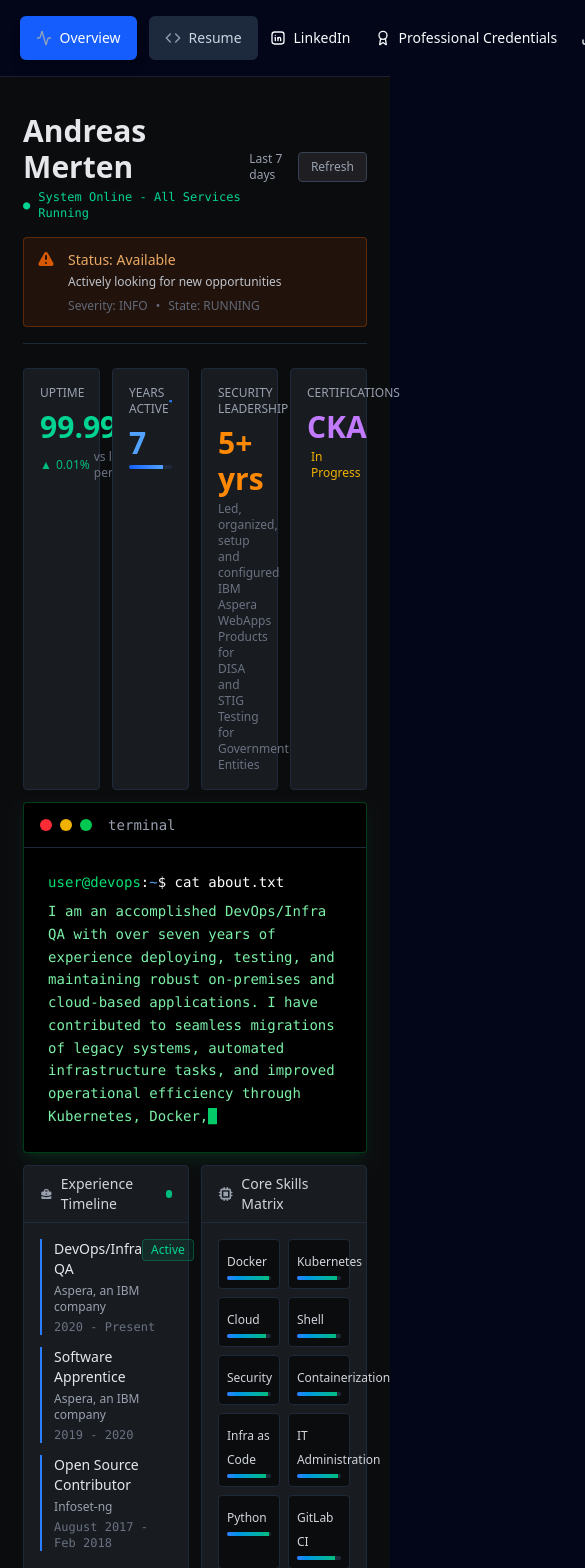
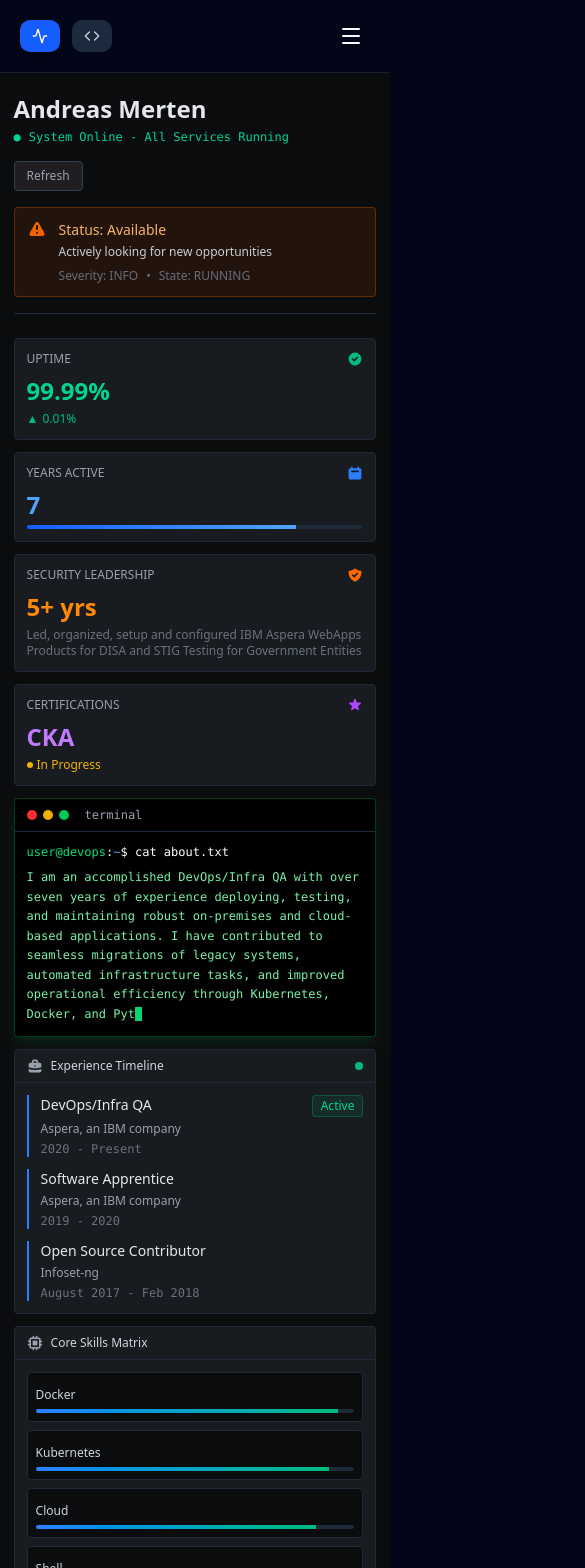
Before and after one commit to dremerten/pub-site, a React (Vite) app: page /overview in a window 390 px wide. Shown: the top 1568 px of the page, 585 px wide, since content can reach past the window. Built offline with nearby package versions, Linux system fonts and the light colour scheme; the HTML template or start-up script is replaced by a standard one.

Commit message:
add support for mobile

```diff
--- a/src/components/Navbar.jsx
+++ b/src/components/Navbar.jsx
@@ -6,19 +6,21 @@
   NavigationMenuList,
 } from "@/components/ui/NavigationMenu";
 import { ThemeToggle } from "@/components/ThemeToggle";
-import {Activity, Code, Download, Award} from "lucide-react";
+import {Activity, Code, Download, Award, Menu, X} from "lucide-react";
 import {Button} from "@/components/ui/button";
 import {LinkedInIcon} from "@/components/icons";
 import Resume from "../../public/files/Andre-Resume2025-v3.pdf";
+import { useState } from "react";
 
 export function Navbar() {
   const location = useLocation();
+  const [mobileMenuOpen, setMobileMenuOpen] = useState(false);
 
   return (
     <nav className="border-b">
       <div className="w-[90%] mx-auto py-4">
         <div className="flex items-center justify-between">
-          <NavigationMenu>
+          <NavigationMenu className="hidden md:block">
             <NavigationMenuList className="gap-3">
               <NavigationMenuItem>
                 <NavigationMenuLink asChild>
@@ -47,27 +49,77 @@
               </NavigationMenuItem>
             </NavigationMenuList>
           </NavigationMenu>
-          <div className="flex items-center">
+
+          <div className="flex md:hidden gap-3">
+            <Link to="/overview" className={`flex flex-row gap-2 items-center px-3 py-2 rounded-lg text-sm transition-all hover:scale-105 ${
+              location.pathname === "/overview"
+                ? "bg-blue-600 text-white shadow-lg"
+                : "bg-slate-800 text-slate-300 hover:bg-slate-700"
+            }`}>
+              <Activity className="w-4 h-4" />
+              <span className="hidden sm:inline">Overview</span>
+            </Link>
+            <Link to="/resume" className={`flex flex-row gap-2 items-center px-3 py-2 rounded-lg text-sm transition-all hover:scale-105 ${
+              location.pathname === "/resume"
+                ? "bg-blue-600 text-white shadow-lg"
+                : "bg-slate-800 text-slate-300 hover:bg-slate-700"
+            }`}>
+              <Code className="w-4 h-4" />
+              <span className="hidden sm:inline">Resume</span>
+            </Link>
+          </div>
+
+          <button
+            className="md:hidden p-2 hover:bg-slate-800 rounded transition-all"
+            onClick={() => setMobileMenuOpen(!mobileMenuOpen)}
+          >
+            {mobileMenuOpen ? <X className="w-6 h-6" /> : <Menu className="w-6 h-6" />}
+          </button>
+
+          <div className="hidden md:flex items-center flex-wrap gap-2">
+            <Button asChild variant="ghost" href="/" title="LinkedIn" className="text-xs lg:text-sm">
+              <a href="https://www.linkedin.com/in/dremer10" target="_blank" rel="noreferrer">
+                <LinkedInIcon />
+                <span className="hidden lg:inline">LinkedIn</span>
+              </a>
+            </Button>
+            <Button asChild variant="ghost" href="/" title="Professional Credentials" className="text-xs lg:text-sm">
+              <a href="https://www.credly.com/badges/009b8d08-22da-4cc8-a720-934ea26add1e/linked_in_profile" target="_blank" rel="noreferrer">
+                <Award />
+                <span className="hidden lg:inline">Professional Credentials</span>
+              </a>
+            </Button>
+            <Button asChild variant="ghost" href="/" className="text-xs lg:text-sm">
+              <a href={Resume} download>
+                <Download />
+                <span className="hidden lg:inline">Download Resume</span>
+              </a>
+            </Button>
+          </div>
+        </div>
+
+        {mobileMenuOpen && (
+          <div className="md:hidden mt-4 pt-4 border-t flex flex-col gap-2">
             <Button asChild variant="ghost" href="/" title="LinkedIn">
-              <a href="https://www.linkedin.com/in/dremer10" target="_blank" rel="noreferrer">
+              <a href="https://www.linkedin.com/in/dremer10" target="_blank" rel="noreferrer" className="justify-start">
                 <LinkedInIcon />
                 LinkedIn
               </a>
             </Button>
             <Button asChild variant="ghost" href="/" title="Professional Credentials">
-              <a href="https://www.credly.com/badges/009b8d08-22da-4cc8-a720-934ea26add1e/linked_in_profile" target="_blank" rel="noreferrer">
+              <a href="https://www.credly.com/badges/009b8d08-22da-4cc8-a720-934ea26add1e/linked_in_profile" target="_blank" rel="noreferrer" className="justify-start">
                 <Award />
                 Professional Credentials
               </a>
             </Button>
             <Button asChild variant="ghost" href="/">
-              <a href={Resume} download>
+              <a href={Resume} download className="justify-start">
                 <Download />
                 Download Resume
               </a>
             </Button>
           </div>
-        </div>
+        )}
       </div>
     </nav>
   );
--- a/src/components/PageWrapper.jsx
+++ b/src/components/PageWrapper.jsx
@@ -3,7 +3,7 @@
 const PageWrapper = ({ children }) => {
   return (
     <PageContainer fullHeight={true}>
-      <div className="w-[90%] mx-auto pt-8 pb-20">
+      <div className="w-[95%] md:w-[90%] mx-auto pt-4 md:pt-8 pb-12 md:pb-20">
         {children}
       </div>
     </PageContainer>
--- a/src/pages/Overview.jsx
+++ b/src/pages/Overview.jsx
@@ -49,10 +49,10 @@
         <PageWrapper>
           <div>
             <div className="mb-6 pb-4 border-b border-gray-800">
-              <div className="flex items-center justify-between mb-4">
+              <div className="flex flex-col md:flex-row md:items-center justify-between gap-4 mb-4">
                 <div>
-                  <h1 className="text-3xl font-semibold text-gray-200 mb-1">{personalInfo.name}</h1>
-                  <p className="text-emerald-400 font-mono text-xs flex items-center gap-2">
+                  <h1 className="text-2xl md:text-3xl font-semibold text-gray-200 mb-1">{personalInfo.name}</h1>
+                  <p className="text-emerald-400 font-mono text-xs md:text-sm flex items-center gap-2">
                     <span>
                       {displayedText.charAt(0)}
                     </span>
@@ -63,24 +63,24 @@
                   </p>
                 </div>
                 <div className="flex gap-3 items-center text-xs text-gray-400">
-                  <span>Last 7 days</span>
+                  <span className="hidden sm:inline">Last 7 days</span>
                   <button className="bg-[#1f1f23] hover:bg-[#2a2a2f] hover:scale-105 px-3 py-1.5 rounded border border-gray-700 transition-all">
                     Refresh
                   </button>
                 </div>
               </div>
 
-              <div className="bg-orange-500/10 border border-orange-500/30 rounded p-3 animate-pulse hover:border-orange-500/50 hover:bg-orange-500/15 hover:scale-105 transition-all cursor-pointer">
+              <div className="bg-orange-500/10 border border-orange-500/30 rounded p-3 md:p-4 animate-pulse hover:border-orange-500/50 hover:bg-orange-500/15 hover:scale-105 transition-all cursor-pointer">
                 <div className="flex items-start gap-3">
                   <div className="flex-shrink-0">
-                    <svg className="w-5 h-5 text-orange-500 animate-pulse" fill="currentColor" viewBox="0 0 20 20">
+                    <svg className="w-5 h-5 md:w-6 md:h-6 text-orange-500 animate-pulse" fill="currentColor" viewBox="0 0 20 20">
                       <path fillRule="evenodd" d="M8.257 3.099c.765-1.36 2.722-1.36 3.486 0l5.58 9.92c.75 1.334-.213 2.98-1.742 2.98H4.42c-1.53 0-2.493-1.646-1.743-2.98l5.58-9.92zM11 13a1 1 0 11-2 0 1 1 0 012 0zm-1-8a1 1 0 00-1 1v3a1 1 0 002 0V6a1 1 0 00-1-1z" clipRule="evenodd" />
                     </svg>
                   </div>
-                  <div className="flex-1">
-                    <div className="text-sm font-medium text-orange-300 mb-1">Status: Available</div>
-                    <p className="text-xs text-gray-300">Actively looking for new opportunities</p>
-                    <div className="mt-2 flex items-center gap-2 text-xs text-gray-500">
+                  <div className="flex-1 min-w-0">
+                    <div className="text-sm md:text-base font-medium text-orange-300 mb-1">Status: Available</div>
+                    <p className="text-xs md:text-sm text-gray-300">Actively looking for new opportunities</p>
+                    <div className="mt-2 flex flex-wrap items-center gap-2 text-xs text-gray-500">
                       <span>Severity: INFO</span>
                       <span>•</span>
                       <span>State: RUNNING</span>
@@ -90,54 +90,54 @@
               </div>
             </div>
 
-            <div className="grid grid-cols-4 gap-3 mb-3">
-              <div className="bg-[#181b1f] rounded border border-gray-800 p-4 hover:border-emerald-500/50 hover:scale-105 transition-all cursor-default">
+            <div className="grid grid-cols-1 sm:grid-cols-2 lg:grid-cols-4 gap-3 mb-3">
+              <div className="bg-[#181b1f] rounded border border-gray-800 p-3 md:p-4 hover:border-emerald-500/50 hover:scale-105 transition-all cursor-default">
                 <div className="flex items-center justify-between mb-2">
-                  <span className="text-xs text-gray-400 font-medium">UPTIME</span>
-                  <svg className="w-4 h-4 text-emerald-500" fill="currentColor" viewBox="0 0 20 20">
+                  <span className="text-xs md:text-sm text-gray-400 font-medium">UPTIME</span>
+                  <svg className="w-4 h-4 md:w-5 md:h-5 text-emerald-500" fill="currentColor" viewBox="0 0 20 20">
                     <path fillRule="evenodd" d="M10 18a8 8 0 100-16 8 8 0 000 16zm3.707-9.293a1 1 0 00-1.414-1.414L9 10.586 7.707 9.293a1 1 0 00-1.414 1.414l2 2a1 1 0 001.414 0l4-4z" clipRule="evenodd" />
                   </svg>
                 </div>
-                <div className="text-3xl font-bold text-emerald-400 mb-1">99.99%</div>
+                <div className="text-2xl md:text-3xl font-bold text-emerald-400 mb-1">99.99%</div>
                 <div className="flex items-center gap-1 text-xs">
                   <span className="text-emerald-500">▲</span>
                   <span className="text-emerald-500">0.01%</span>
-                  <span className="text-gray-500">vs last period</span>
+                  <span className="text-gray-500 hidden sm:inline">vs last period</span>
                 </div>
               </div>
 
-              <div className="bg-[#181b1f] rounded border border-gray-800 p-4 hover:border-blue-500/50 hover:scale-105 transition-all cursor-default">
+              <div className="bg-[#181b1f] rounded border border-gray-800 p-3 md:p-4 hover:border-blue-500/50 hover:scale-105 transition-all cursor-default">
                 <div className="flex items-center justify-between mb-2">
-                  <span className="text-xs text-gray-400 font-medium">YEARS ACTIVE</span>
-                  <svg className="w-4 h-4 text-blue-500" fill="currentColor" viewBox="0 0 20 20">
+                  <span className="text-xs md:text-sm text-gray-400 font-medium">YEARS ACTIVE</span>
+                  <svg className="w-4 h-4 md:w-5 md:h-5 text-blue-500" fill="currentColor" viewBox="0 0 20 20">
                     <path fillRule="evenodd" d="M6 2a1 1 0 00-1 1v1H4a2 2 0 00-2 2v10a2 2 0 002 2h12a2 2 0 002-2V6a2 2 0 00-2-2h-1V3a1 1 0 10-2 0v1H7V3a1 1 0 00-1-1zm0 5a1 1 0 000 2h8a1 1 0 100-2H6z" clipRule="evenodd" />
                   </svg>
                 </div>
-                <div className="text-3xl font-bold text-blue-400 mb-1">7</div>
+                <div className="text-2xl md:text-3xl font-bold text-blue-400 mb-1">7</div>
                 <div className="h-1 bg-gray-800 rounded-full overflow-hidden">
                   <div className="h-full bg-gradient-to-r from-blue-600 to-blue-400 w-4/5"></div>
                 </div>
               </div>
 
-              <div className="bg-[#181b1f] rounded border border-gray-800 p-4 hover:border-orange-500/50 hover:scale-105 transition-all cursor-default">
+              <div className="bg-[#181b1f] rounded border border-gray-800 p-3 md:p-4 hover:border-orange-500/50 hover:scale-105 transition-all cursor-default">
                 <div className="flex items-center justify-between mb-2">
-                  <span className="text-xs text-gray-400 font-medium">SECURITY LEADERSHIP</span>
-                  <svg className="w-4 h-4 text-orange-500" fill="currentColor" viewBox="0 0 20 20">
+                  <span className="text-xs md:text-sm text-gray-400 font-medium">SECURITY LEADERSHIP</span>
+                  <svg className="w-4 h-4 md:w-5 md:h-5 text-orange-500" fill="currentColor" viewBox="0 0 20 20">
                     <path fillRule="evenodd" d="M2.166 4.999A11.954 11.954 0 0010 1.944 11.954 11.954 0 0017.834 5c.11.65.166 1.32.166 2.001 0 5.225-3.34 9.67-8 11.317C5.34 16.67 2 12.225 2 7c0-.682.057-1.35.166-2.001zm11.541 3.708a1 1 0 00-1.414-1.414L9 10.586 7.707 9.293a1 1 0 00-1.414 1.414l2 2a1 1 0 001.414 0l4-4z" clipRule="evenodd" />
                   </svg>
                 </div>
-                <div className="text-3xl font-bold text-orange-400 mb-1">5+ yrs</div>
-                <div className="text-xs text-gray-500">Led, organized, setup and configured IBM Aspera WebApps Products for DISA and STIG Testing for Government Entities</div>
+                <div className="text-2xl md:text-3xl font-bold text-orange-400 mb-1">5+ yrs</div>
+                <div className="text-xs text-gray-500 line-clamp-2">Led, organized, setup and configured IBM Aspera WebApps Products for DISA and STIG Testing for Government Entities</div>
               </div>
 
-              <div className="bg-[#181b1f] rounded border border-gray-800 p-4 hover:border-purple-500/50 hover:scale-105 transition-all cursor-default">
+              <div className="bg-[#181b1f] rounded border border-gray-800 p-3 md:p-4 hover:border-purple-500/50 hover:scale-105 transition-all cursor-default">
                 <div className="flex items-center justify-between mb-2">
-                  <span className="text-xs text-gray-400 font-medium">CERTIFICATIONS</span>
-                  <svg className="w-4 h-4 text-purple-500" fill="currentColor" viewBox="0 0 20 20">
+                  <span className="text-xs md:text-sm text-gray-400 font-medium">CERTIFICATIONS</span>
+                  <svg className="w-4 h-4 md:w-5 md:h-5 text-purple-500" fill="currentColor" viewBox="0 0 20 20">
                     <path d="M9.049 2.927c.3-.921 1.603-.921 1.902 0l1.07 3.292a1 1 0 00.95.69h3.462c.969 0 1.371 1.24.588 1.81l-2.8 2.034a1 1 0 00-.364 1.118l1.07 3.292c.3.921-.755 1.688-1.54 1.118l-2.8-2.034a1 1 0 00-1.175 0l-2.8 2.034c-.784.57-1.838-.197-1.539-1.118l1.07-3.292a1 1 0 00-.364-1.118L2.98 8.72c-.783-.57-.38-1.81.588-1.81h3.461a1 1 0 00.951-.69l1.07-3.292z" />
                   </svg>
                 </div>
-                <div className="text-3xl font-bold text-purple-400 mb-1">CKA</div>
+                <div className="text-2xl md:text-3xl font-bold text-purple-400 mb-1">CKA</div>
                 <div className="text-xs text-yellow-500 flex items-center gap-1">
                   <span className="w-1.5 h-1.5 bg-yellow-500 rounded-full"></span>
                   In Progress
@@ -146,23 +146,23 @@
             </div>
 
             <div className="bg-black rounded border border-green-500/30 shadow-lg shadow-green-500/10 mb-3 hover:border-green-500/50 transition-all">
-              <div className="flex items-center gap-2 px-4 py-3 border-b border-gray-800">
-                <div className="flex gap-2">
-                  <div className="w-3 h-3 rounded-full bg-red-500"></div>
-                  <div className="w-3 h-3 rounded-full bg-yellow-500"></div>
-                  <div className="w-3 h-3 rounded-full bg-green-500"></div>
+              <div className="flex items-center gap-2 px-3 md:px-4 py-2 md:py-3 border-b border-gray-800">
+                <div className="flex gap-1.5 md:gap-2">
+                  <div className="w-2.5 h-2.5 md:w-3 md:h-3 rounded-full bg-red-500"></div>
+                  <div className="w-2.5 h-2.5 md:w-3 md:h-3 rounded-full bg-yellow-500"></div>
+                  <div className="w-2.5 h-2.5 md:w-3 md:h-3 rounded-full bg-green-500"></div>
                 </div>
-                <span className="text-gray-400 text-sm font-mono ml-2">terminal</span>
+                <span className="text-gray-400 text-xs md:text-sm font-mono ml-2">terminal</span>
               </div>
-              <div className="p-6">
-                <div className="font-mono text-sm">
-                  <div className="mb-2">
+              <div className="p-3 md:p-6">
+                <div className="font-mono text-xs md:text-sm">
+                  <div className="mb-2 overflow-x-auto">
                     <span className="text-green-400">user@devops</span>
                     <span className="text-white">:</span>
                     <span className="text-blue-400">~</span>
                     <span className="text-white">$ cat about.txt</span>
                   </div>
-                  <div className="text-green-300 leading-relaxed whitespace-pre-wrap">
+                  <div className="text-green-300 leading-relaxed whitespace-pre-wrap break-words">
                     {aboutText}
                     {aboutText.length < aboutFullText.length && (
                       <span className="animate-pulse bg-green-400 text-green-400">_</span>
@@ -172,19 +172,19 @@
               </div>
             </div>
 
-            <div className="grid grid-cols-2 gap-3 mb-3">
+            <div className="grid grid-cols-1 lg:grid-cols-2 gap-3 mb-3">
               <div className="bg-[#181b1f] rounded border border-gray-800 hover:border-emerald-500/30 transition-all">
-                <div className="px-4 py-2 border-b border-gray-800 flex items-center justify-between">
+                <div className="px-3 md:px-4 py-2 border-b border-gray-800 flex items-center justify-between">
                   <div className="flex items-center gap-2">
-                    <svg className="w-4 h-4 text-gray-400" fill="currentColor" viewBox="0 0 20 20">
+                    <svg className="w-4 h-4 md:w-5 md:h-5 text-gray-400" fill="currentColor" viewBox="0 0 20 20">
                       <path fillRule="evenodd" d="M6 6V5a3 3 0 013-3h2a3 3 0 013 3v1h2a2 2 0 012 2v3.57A22.952 22.952 0 0110 13a22.95 22.95 0 01-8-1.43V8a2 2 0 012-2h2zm2-1a1 1 0 011-1h2a1 1 0 011 1v1H8V5zm1 5a1 1 0 011-1h.01a1 1 0 110 2H10a1 1 0 01-1-1z" clipRule="evenodd" />
                       <path d="M2 13.692V16a2 2 0 002 2h12a2 2 0 002-2v-2.308A24.974 24.974 0 0110 15c-2.796 0-5.487-.46-8-1.308z" />
                     </svg>
-                    <span className="text-sm font-medium text-gray-300">Experience Timeline</span>
+                    <span className="text-xs md:text-sm font-medium text-gray-300">Experience Timeline</span>
                   </div>
                   <span className="w-2 h-2 bg-emerald-500 rounded-full"></span>
                 </div>
-                <div className="p-4 space-y-3">
+                <div className="p-3 md:p-4 space-y-3">
                   {experienceData.map((exp, index) => (
                     <div key={`exp-${index}`} className="border-l-2 border-blue-500 pl-3 hover:border-emerald-500 transition-all cursor-default">
                       <div className="flex items-start justify-between mb-1">
@@ -203,17 +203,17 @@
               </div>
 
               <div className="bg-[#181b1f] rounded border border-gray-800 hover:border-blue-500/30 transition-all">
-                <div className="px-4 py-2 border-b border-gray-800 flex items-center justify-between">
+                <div className="px-3 md:px-4 py-2 border-b border-gray-800 flex items-center justify-between">
                   <div className="flex items-center gap-2">
-                    <svg className="w-4 h-4 text-gray-400" fill="currentColor" viewBox="0 0 20 20">
+                    <svg className="w-4 h-4 md:w-5 md:h-5 text-gray-400" fill="currentColor" viewBox="0 0 20 20">
                       <path d="M13 7H7v6h6V7z" />
                       <path fillRule="evenodd" d="M7 2a1 1 0 012 0v1h2V2a1 1 0 112 0v1h2a2 2 0 012 2v2h1a1 1 0 110 2h-1v2h1a1 1 0 110 2h-1v2a2 2 0 01-2 2h-2v1a1 1 0 11-2 0v-1H9v1a1 1 0 11-2 0v-1H5a2 2 0 01-2-2v-2H2a1 1 0 110-2h1V9H2a1 1 0 010-2h1V5a2 2 0 012-2h2V2zM5 5h10v10H5V5z" clipRule="evenodd" />
                     </svg>
-                    <span className="text-sm font-medium text-gray-300">Core Skills Matrix</span>
+                    <span className="text-xs md:text-sm font-medium text-gray-300">Core Skills Matrix</span>
                   </div>
                 </div>
-                <div className="p-4">
-                  <div className="grid grid-cols-2 gap-2">
+                <div className="p-3 md:p-4">
+                  <div className="grid grid-cols-1 sm:grid-cols-2 gap-2">
                     {coreSkills.map((skill, index) => {
                       const widths = [95, 92, 88, 90, 94, 91, 89, 93, 96, 87];
                       return (
@@ -237,17 +237,17 @@
 
             <div className="mb-3">
               <div className="bg-[#181b1f] rounded border border-gray-800 hover:border-purple-500/30 transition-all">
-                <div className="px-4 py-2 border-b border-gray-800 flex items-center justify-between">
+                <div className="px-3 md:px-4 py-2 border-b border-gray-800 flex items-center justify-between">
                   <div className="flex items-center gap-2">
-                    <svg className="w-4 h-4 text-gray-400" fill="currentColor" viewBox="0 0 20 20">
+                    <svg className="w-4 h-4 md:w-5 md:h-5 text-gray-400" fill="currentColor" viewBox="0 0 20 20">
                       <path fillRule="evenodd" d="M12.316 3.051a1 1 0 01.633 1.265l-4 12a1 1 0 11-1.898-.632l4-12a1 1 0 011.265-.633zM5.707 6.293a1 1 0 010 1.414L3.414 10l2.293 2.293a1 1 0 11-1.414 1.414l-3-3a1 1 0 010-1.414l3-3a1 1 0 011.414 0zm8.586 0a1 1 0 011.414 0l3 3a1 1 0 010 1.414l-3 3a1 1 0 11-1.414-1.414L16.586 10l-2.293-2.293a1 1 0 010-1.414z" clipRule="evenodd" />
                     </svg>
-                    <span className="text-sm font-medium text-gray-300">Metadata JSON</span>
+                    <span className="text-xs md:text-sm font-medium text-gray-300">Metadata JSON</span>
                   </div>
-                  <span className="text-xs text-gray-500 font-mono">application/json</span>
+                  <span className="text-xs text-gray-500 font-mono hidden sm:inline">application/json</span>
                 </div>
-                <div className="p-4">
-                  <div className="bg-[#0b0c0e] border border-gray-800 rounded p-3 font-mono text-xs overflow-x-auto">
+                <div className="p-3 md:p-4">
+                  <div className="bg-[#0b0c0e] border border-gray-800 rounded p-2 md:p-3 font-mono text-xs overflow-x-auto">
                     <pre className="text-gray-400">
 {`{
   `}<span className="text-blue-400">"certification"</span>{`: `}<span className="text-emerald-400">"CKA (in progress)"</span>{`,
```
Also changed, not shown: src/pages/Resume.jsx (+10 -10 lines).
